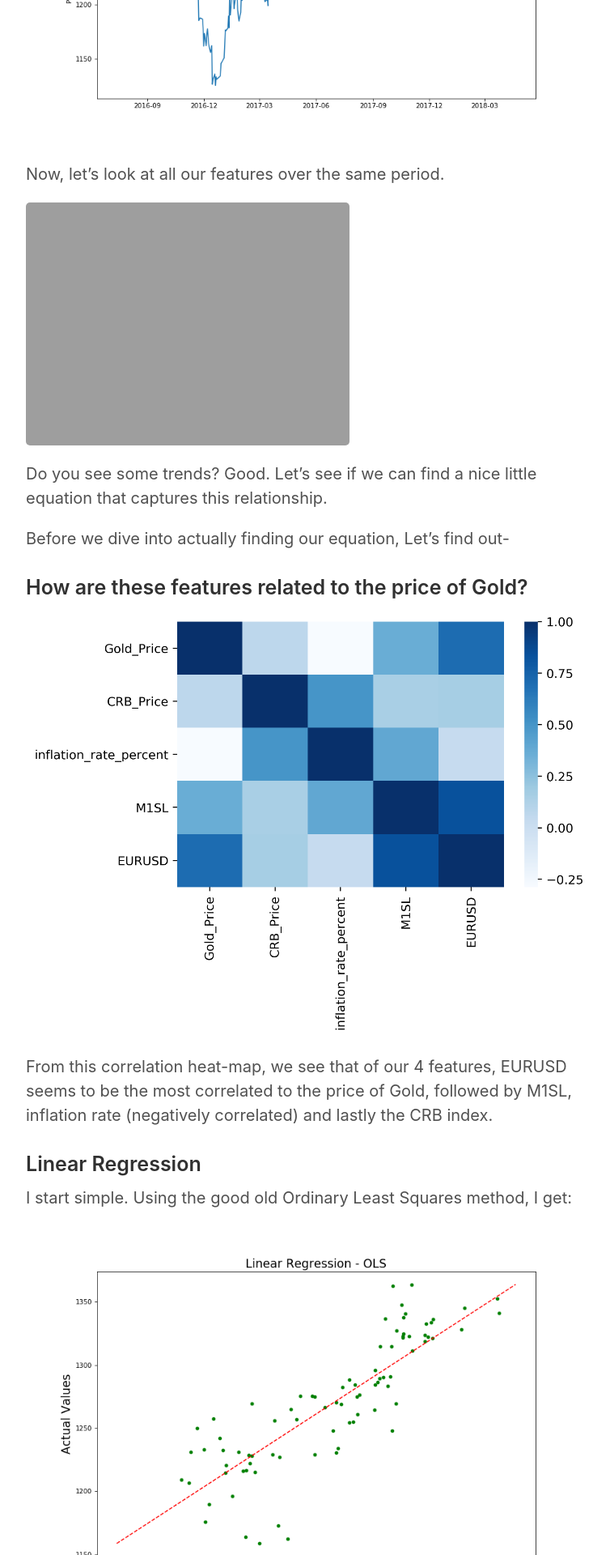
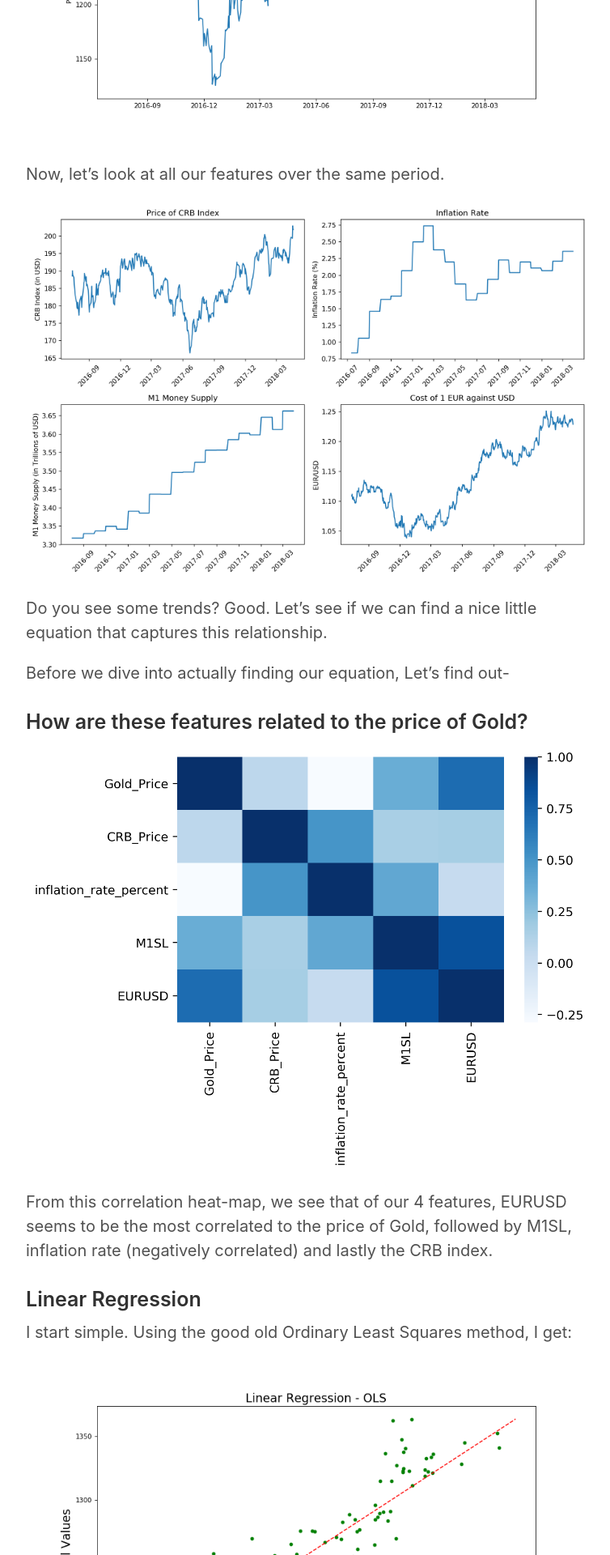
Before and after one commit to YajasD/yajasd.github.io, a Jekyll site: the page built from _posts/2018-05-24-The-Price-of-Gold.md, in a window 1280 px wide. Shown: the part 1412-3332 px from the top of the page at 81% size, without its empty margins (258-1012 px from the left). Built offline with Jekyll 4.4.1, drawn with Linux system fonts in a browser that asks for light colours.

Commit message:
Fixed broken images in Gold post.

```diff
--- a/_posts/2018-05-24-The-Price-of-Gold.md
+++ b/_posts/2018-05-24-The-Price-of-Gold.md
@@ -38,7 +38,7 @@ Let's look at the price of gold between August 2016 and April 2018.
 
 Now, let's look at all our features over the same period.
 
-![alt_text]({{ site.url }}/images/AllFeatures.jpg)
+![alt_text]({{ site.url }}/images/AllFeatures.png)
 
 
 Do you see some trends? Good. Let's see if we can find a nice little equation that captures this relationship.
@@ -65,7 +65,7 @@ What if I try adding Polynomial Features into the mix? Basically, I'm giving my
 
 My model immediately does better -
 
-![alt_text]({{ site.url }}/images/linreg1poly.jpg)
+![alt_text]({{ site.url }}/images/linregpoly.jpg)
 
 Note that here I am using 2nd degree Polynomial Features. My R^2 is up to 0.82 and MAE is down to $15.
 
```
